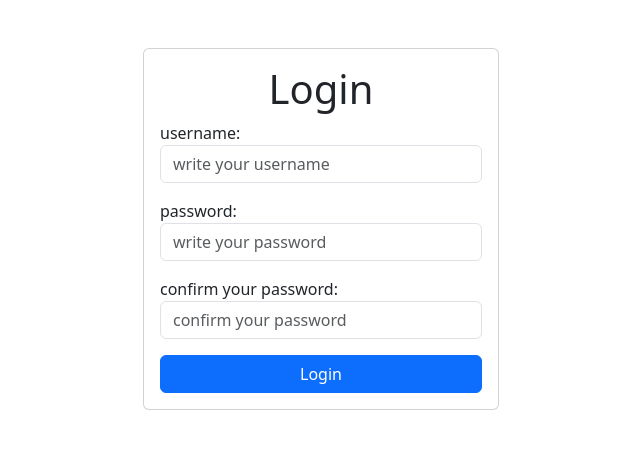
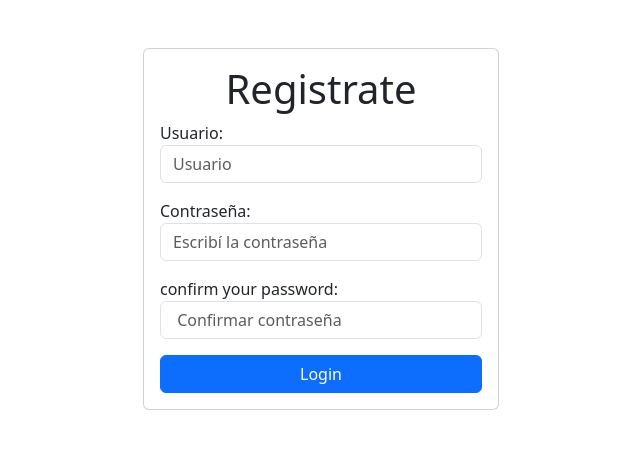
Before and after one commit to CarlosPalladino/learning-Django--CRUD, a Django app: page /login/ in a window 1280 px wide. Shown: the part 56-505 px from the top of the page, without its empty margins (319-959 px from the left). Run offline with Django 4.2, Linux system fonts and the light colour scheme.

Commit message:
mejorando html

```diff
--- a/task/templates/login.html
+++ b/task/templates/login.html
@@ -5,24 +5,24 @@
     <div class="row">
         <div class="col-md-4 offset-md-4 mt-5 ">
             <form method="POST" class="card card-body ">
-                <h1 class="text-center">Login</h1>
+                <h1 class="text-center">Registrate</h1>
                 {{error}}
                 {% csrf_token %}
                 <div class="mb-3">
-                    <label for="usernae">username:</label>
+                    <label for="usernae">Usuario:</label>
                     <input type="text" name="username" id="username" class="form-control"
-                        placeholder="write your username">
+                        placeholder="Usuario">
 
                 </div>
                 <div class="mb-3">
-                    <label for="password">password:</label>
+                    <label for="password">Contraseña:</label>
                     <input type="password" name="password1" id="password1" class="form-control"
-                        placeholder="write your password">
+                        placeholder="Escribí la contraseña">
                 </div>
                 <div class="mb-3">
                     <label for="password2">confirm your password:</label>
                     <input type="password" name="password2" id="password2" class="form-control"
-                        placeholder="confirm your password">
+                        placeholder=" Confirmar contraseña">
                 </div>
                 <button type="submit" class="btn btn-primary">
                     Login
```
Also changed, not shown: task/templates/base.html (+0 -25 lines), task/templates/home.html (+4 -3 lines), task/templates/signin.html (+5 -5 lines).
